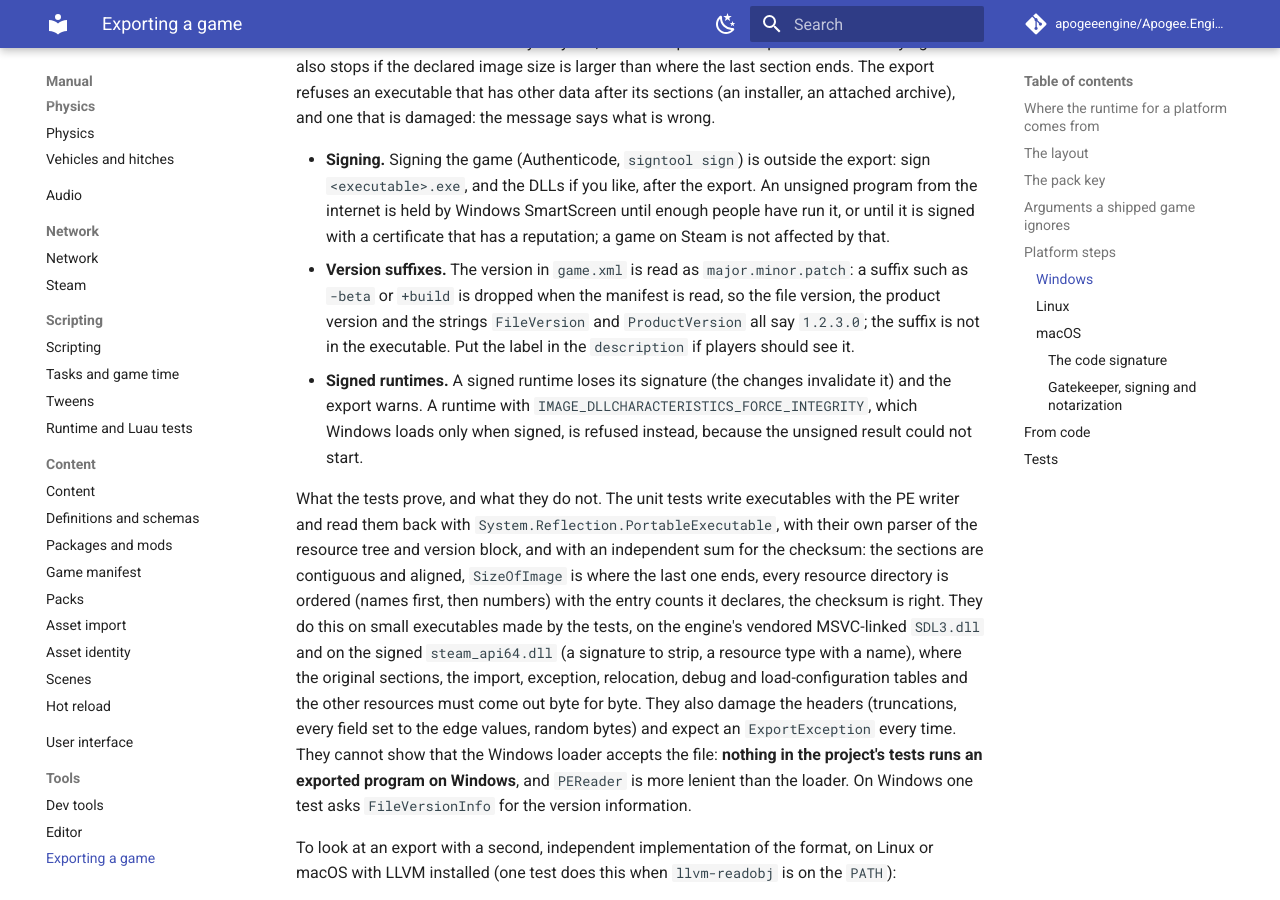
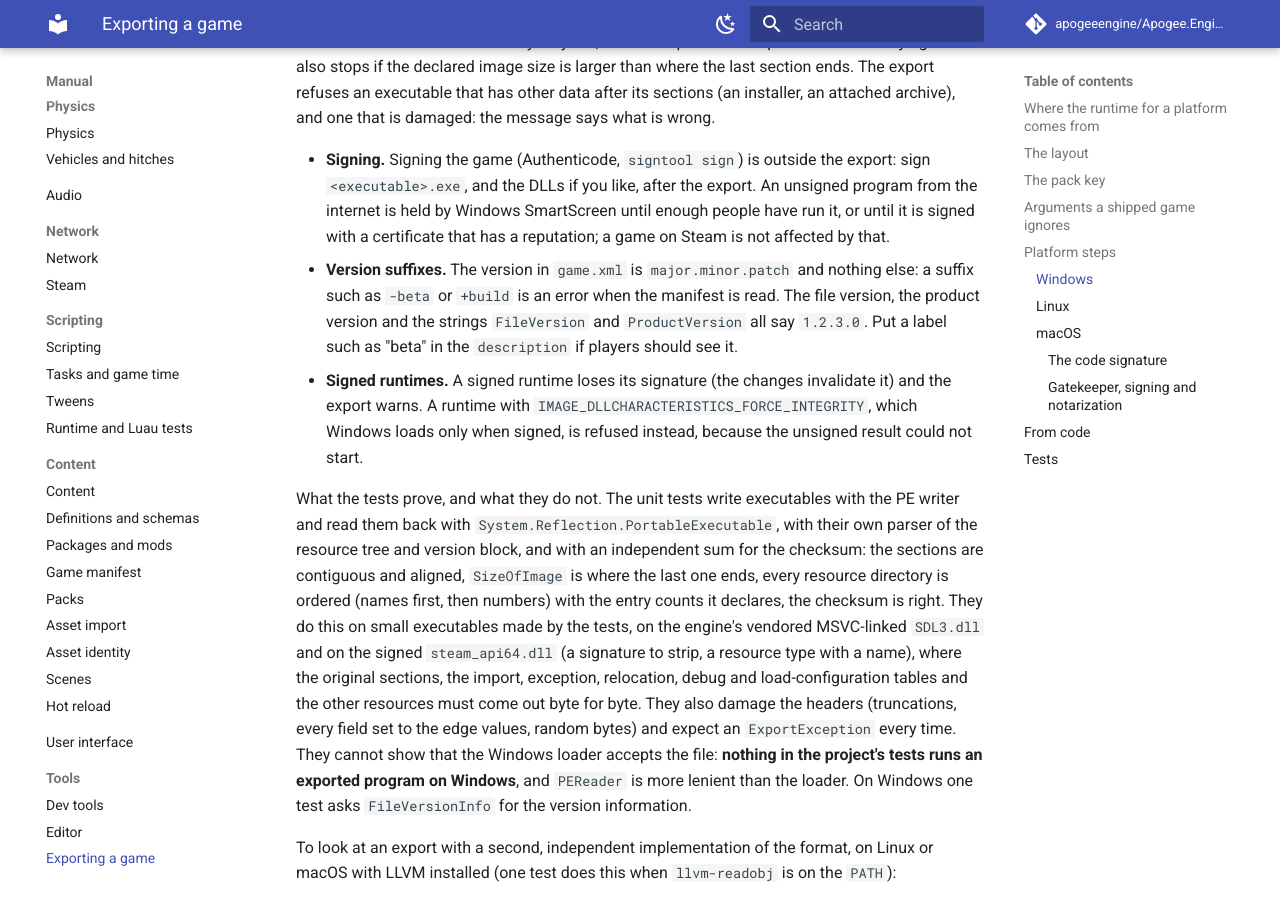
Before and after one commit to apogeeengine/Apogee.Engine, an MkDocs documentation site: the page built from Docs/manual/tools/export.md, in a window 1280 px wide and 900 px high, scrolled down 4100 px. Built offline with MkDocs 1.6.1 and Material for MkDocs 9.7.7, drawn with Linux system fonts in a browser that asks for light colours; comment, search, counter and statistics services are not loaded.

Commit message:
docs(export): a version suffix in game.xml is an error, not dropped
Signed-off-by: lheintzmann1 <lheintzmann1@disroot.org>

```diff
--- a/Docs/manual/tools/export.md
+++ b/Docs/manual/tools/export.md
@@ -106,8 +106,8 @@ its sections (an installer, an attached archive), and one that is damaged: the m
 - **Signing.** Signing the game (Authenticode, `signtool sign`) is outside the export: sign `<executable>.exe`, and
   the DLLs if you like, after the export. An unsigned program from the internet is held by Windows SmartScreen until enough people have run it, or until it is signed with a certificate that has a reputation;
   a game on Steam is not affected by that.
-- **Version suffixes.** The version in `game.xml` is read as `major.minor.patch`: a suffix such as `-beta` or `+build` is dropped when the manifest is read, so the file version, the product version and the
-  strings `FileVersion` and `ProductVersion` all say `1.2.3.0`; the suffix is not in the executable. Put the label in the `description` if players should see it.
+- **Version suffixes.** The version in `game.xml` is `major.minor.patch` and nothing else: a suffix such as `-beta` or `+build` is an error when the manifest is read. The file version, the product version and the
+  strings `FileVersion` and `ProductVersion` all say `1.2.3.0`. Put a label such as "beta" in the `description` if players should see it.
 - **Signed runtimes.** A signed runtime loses its signature (the changes invalidate it) and the export warns. A runtime with `IMAGE_DLLCHARACTERISTICS_FORCE_INTEGRITY`, which Windows loads only when signed,
   is refused instead, because the unsigned result could not start.
 
```
